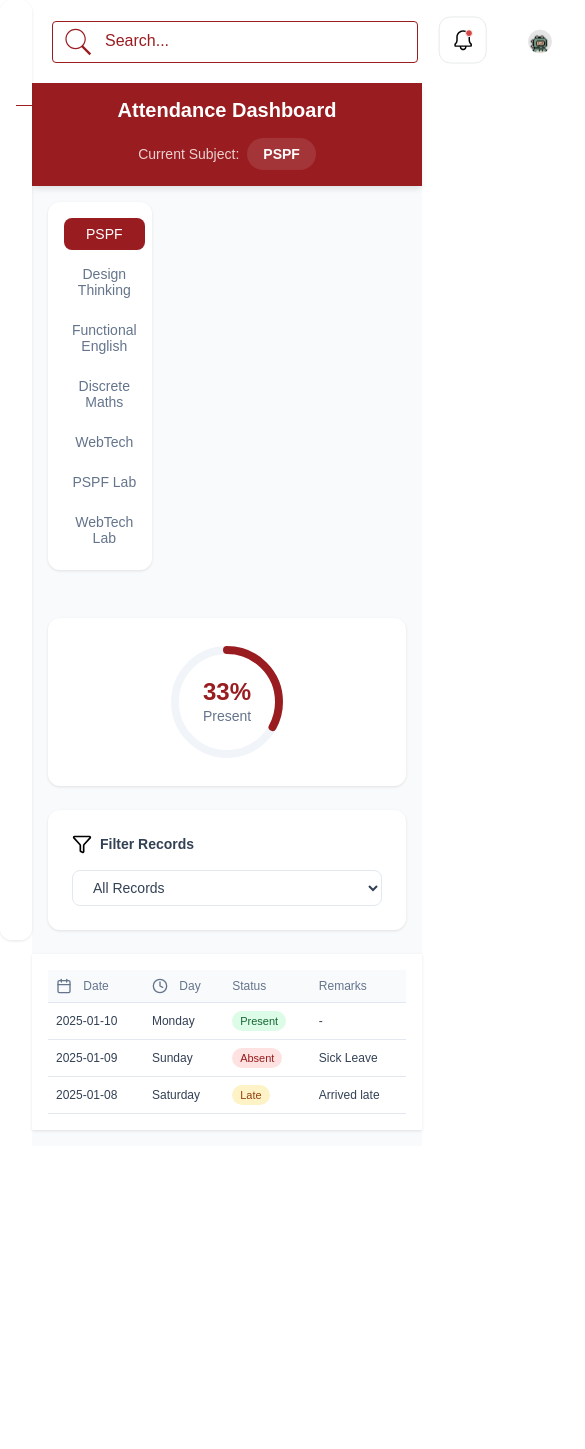
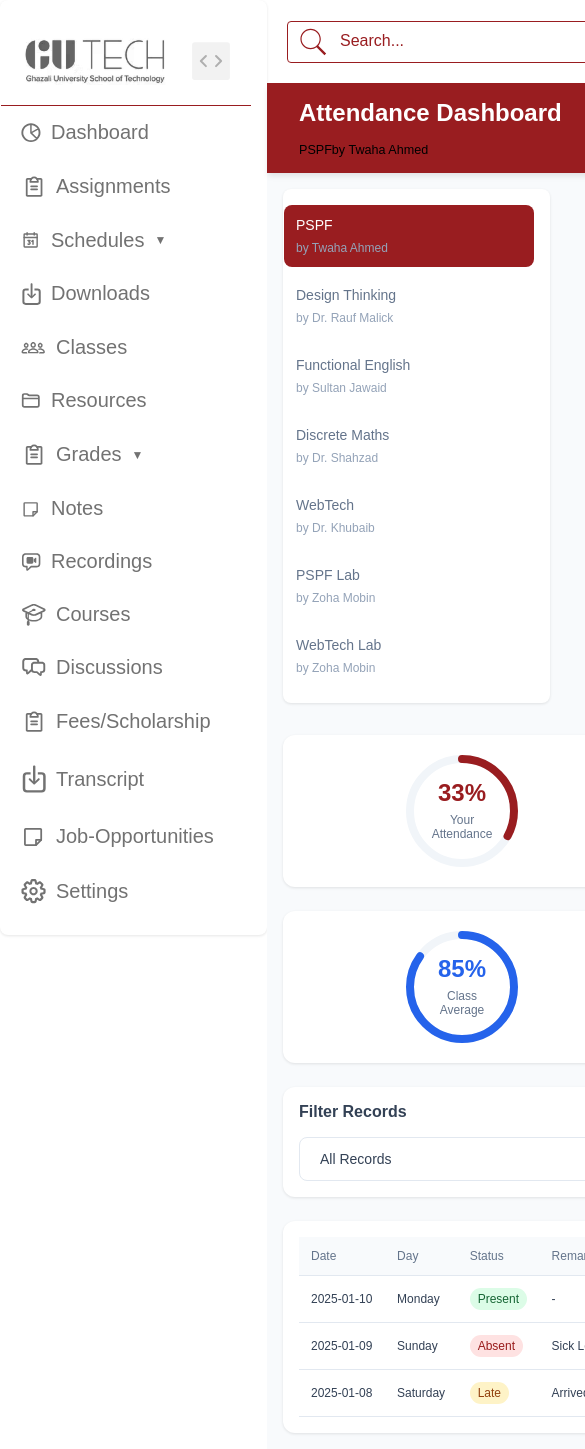
Before and after one commit to ZohaMobin/gutech-studentportal, a React (Create React App) app: page /Attendance in a window 390 px wide. Shown: the top 1449 px of the page, 585 px wide, since content can reach past the window. Before the commit the page ends 1146 px from the top, so only its background shows below. Built offline with nearby package versions, Linux system fonts and the light colour scheme.

Commit message:
changes 3

```diff
--- a/src/Pages/Attendance/Attendance.css
+++ b/src/Pages/Attendance/Attendance.css
@@ -26,22 +26,9 @@
 
 .subject-info {
   display: flex;
-  align-items: center;
-  gap: 0.5rem;
-}
-
-.subject-label {
-  color: rgba(255, 255, 255, 0.8);
-  font-size: 0.875rem;
-}
-
-.selected-subject {
-  color: white;
-  font-weight: 600;
-  font-size: 0.875rem;
-  background: rgba(255, 255, 255, 0.1);
-  padding: 0.5rem 1rem;
-  border-radius: 9999px;
+  align-items: flex-end;
+  flex-direction: column;
+  text-align: right;
 }
 
 .main-content {
@@ -49,7 +36,7 @@
   margin: 0 auto;
   padding: 2rem;
   display: grid;
-  grid-template-columns: 240px 1fr;
+  grid-template-columns: 280px 1fr;
   gap: 2rem;
 }
 
@@ -70,6 +57,8 @@
 .tab {
   text-align: left;
   padding: 0.75rem 1rem;
+  width: 100%;
+  max-width: none;
   border: none;
   background: transparent;
   color: #64748b;
@@ -77,6 +66,38 @@
   border-radius: 0.5rem;
   font-size: 0.875rem;
   transition: all 0.2s ease;
+  white-space: nowrap;
+  display: flex;  /* Changed to flex for better text alignment */
+  min-width: 200px;  /* Increased minimum width */
+  margin: 0;
+  box-sizing: border-box;
+  overflow: visible;  /* Ensures text isn't cut off */
+}
+
+.tabs-container {
+  width: 250px;  /* Fixed width for the container */
+  min-width: 250px;  /* Ensures minimum width */
+  flex-shrink: 0;
+  padding: 0.5rem;
+  box-sizing: border-box;
+  overflow: visible;  /* Prevents content from being cut */
+}
+
+/* If the tabs are in a sidebar, add this */
+.sidebar {
+  min-width: 250px;
+  width: 250px;
+  flex-shrink: 0;
+  overflow: visible;
+  padding-left: 1px;
+}
+
+/* For the text inside the tab */
+.tab-text {
+  white-space: nowrap;
+  overflow: visible;
+  text-overflow: clip;
+  width: 100%;
 }
 
 .tab:hover {
@@ -90,6 +111,19 @@
   font-weight: 500;
 }
 
+.subject-name {
+  font-size: 0.875rem;
+  font-weight: 500;
+  margin-bottom: 0.5rem;
+  display: block;
+}
+
+.professor-name {
+  font-size: 0.75rem;
+  color: #94a3b8;
+  display: block;
+}
+
 .content-area {
   display: flex;
   flex-direction: column;
@@ -98,7 +132,7 @@
 
 .stats-cards {
   display: grid;
-  grid-template-columns: repeat(auto-fit, minmax(200px, 1fr));
+  grid-template-columns: repeat(2, minmax(200px, 1fr));
   gap: 1.5rem;
 }
 
@@ -135,6 +169,10 @@
   transition: stroke-dashoffset 0.5s ease;
 }
 
+.circle-progress.class-average {
+  stroke: #2563eb;
+}
+
 .circle-content {
   position: absolute;
   top: 50%;
@@ -151,11 +189,16 @@
   line-height: 1;
 }
 
+.stat-card:nth-child(2) .percentage {
+  color: #2563eb;
+}
+
 .label {
   display: block;
-  font-size: 0.875rem;
+  font-size: 0.75rem;
   color: #64748b;
-  margin-top: 0.25rem;
+  margin-top: 0.5rem;
+  font-weight: 500;
 }
 
 .filter-container {
@@ -166,9 +209,6 @@
 }
 
 .filter-header {
-  display: flex;
-  align-items: center;
-  gap: 0.5rem;
   margin-bottom: 1rem;
 }
 
@@ -186,19 +226,21 @@
 
 .filter-select,
 .filter-input {
-  padding: 0.5rem 1rem;
+  padding: 0.75rem 1rem;
   border: 1px solid #e2e8f0;
   border-radius: 0.5rem;
   font-size: 0.875rem;
   color: #334155;
   background: white;
   outline: none;
-  transition: border-color 0.2s ease;
+  transition: all 0.2s ease;
+  min-width: 150px;
 }
 
 .filter-select:focus,
 .filter-input:focus {
   border-color: #991D20;
+  box-shadow: 0 0 0 2px rgba(153, 29, 32, 0.1);
 }
 
 .table-container {
@@ -219,14 +261,9 @@
   color: #64748b;
   font-weight: 500;
   font-size: 0.875rem;
-  padding: 0.75rem 1rem;
+  padding: 1rem;
   text-align: left;
   border-bottom: 1px solid #e2e8f0;
-}
-
-.attendance-table th svg {
-  vertical-align: -4px;
-  margin-right: 0.5rem;
 }
 
 .attendance-table td {
@@ -238,7 +275,7 @@
 
 .status-badge {
   display: inline-block;
-  padding: 0.25rem 0.75rem;
+  padding: 0.375rem 0.75rem;
   border-radius: 9999px;
   font-size: 0.75rem;
   font-weight: 500;
@@ -259,21 +296,19 @@
   color: #92400e;
 }
 
-/* Responsive Design */
+/* Responsive Styles */
 @media (max-width: 1024px) {
   .main-content {
-    grid-template-columns: 200px 1fr;
+    grid-template-columns: 240px 1fr;
     padding: 1.5rem;
   }
 
   .header-content {
-    flex-direction: column;
-    gap: 1rem;
-    text-align: center;
+    padding: 0 1rem;
   }
 
-  .subject-info {
-    justify-content: center;
+  .stats-cards {
+    grid-template-columns: 1fr;
   }
 }
 
@@ -286,8 +321,49 @@
     padding: 1rem;
   }
 
+  .header-content {
+    flex-direction: column;
+    align-items: flex-start;
+    gap: 1rem;
+  }
+
+  .subject-info {
+    align-items: flex-start;
+    text-align: left;
+  }
+
   .filter-controls {
     flex-direction: column;
+  }
+
+  .sidebar {
+    border-radius: 0.5rem;
+  }
+
+  .tab {
+    padding: 0.75rem;
+  }
+}
+
+@media (max-width: 480px) {
+  .main-content {
+    padding: 1rem;
+  }
+
+  .filter-container,
+  .table-container,
+  .stat-card {
+    padding: 1rem;
+  }
+
+  .attendance-table th,
+  .attendance-table td {
+    padding: 0.75rem;
+    font-size: 0.75rem;
+  }
+
+  .status-badge {
+    padding: 0.25rem 0.5rem;
   }
 
   .circle-wrapper {
@@ -298,67 +374,9 @@
   .percentage {
     font-size: 1.5rem;
   }
-
-  .attendance-table th,
-  .attendance-table td {
-    padding: 0.75rem;
-  }
-
-  .sidebar {
-    position: sticky;
-    top: 0;
-    z-index: 10;
-    margin-bottom: 1rem;
-  }
-
-  .subject-tabs {
-    display: grid;
-    grid-template-columns: repeat(auto-fit, minmax(150px, 1fr));
-    gap: 0.5rem;
-  }
-
-  .tab {
-    text-align: center;
-    padding: 0.5rem;
-  }
 }
 
-@media (max-width: 480px) {
-  .main-content {
-    padding: 1rem;
-  }
-
-  .header h1 {
-    font-size: 1.25rem;
-  }
-
-  .filter-header h3 {
-    font-size: 0.875rem;
-  }
-
-  .table-container {
-    padding: 1rem;
-    margin: 0 -1rem;
-    border-radius: 0;
-  }
-
-  .attendance-table th,
-  .attendance-table td {
-    padding: 0.5rem;
-    font-size: 0.75rem;
-  }
-
-  .status-badge {
-    padding: 0.25rem 0.5rem;
-    font-size: 0.6875rem;
-  }
-
-  .subject-tabs {
-    grid-template-columns: 1fr;
-  }
-}
-
-/* Smooth Transitions */
+/* Smooth Animations */
 .tab,
 .filter-select,
 .filter-input,
@@ -367,20 +385,12 @@
 }
 
 /* Focus States */
-.tab:focus,
-.filter-select:focus,
-.filter-input:focus {
+.tab:focus-visible {
   outline: 2px solid rgba(153, 29, 32, 0.5);
   outline-offset: 2px;
 }
 
 /* Hover States */
-.filter-select:hover,
-.filter-input:hover {
-  border-color: #cbd5e1;
-}
-
-/* Table Hover Effect */
 .attendance-table tbody tr:hover {
   background-color: #f8fafc;
 }
--- a/src/Pages/Attendance/Attendance.js
+++ b/src/Pages/Attendance/Attendance.js
@@ -1,50 +1,83 @@
 import React, { useState, useEffect } from "react";
-import { Calendar, Filter, Clock } from "lucide-react";
-import "./Attendance.css";
-
+import "./Attendance.css"
 const Attendance = () => {
   const subjects = {
-    PSPF: [
+    "PSPF": {
+      name: "PSPF",
+      professor: "by Twaha Ahmed",
+      data: [
         { date: "2025-01-10", day: "Monday", status: "Present", remarks: "-" },
         { date: "2025-01-09", day: "Sunday", status: "Absent", remarks: "Sick Leave" },
         { date: "2025-01-08", day: "Saturday", status: "Late", remarks: "Arrived late" },
       ],
-    "Design Thinking": [
+      classAverage: 85
+    },
+    "Design Thinking": {
+      name: "Design Thinking",
+      professor: "by Dr. Rauf Malick",
+      data: [
         { date: "2025-01-10", day: "Monday", status: "Present", remarks: "-" },
         { date: "2025-01-09", day: "Sunday", status: "Late", remarks: "Arrived late" },
         { date: "2025-01-08", day: "Saturday", status: "Absent", remarks: "Sick Leave" },
       ],
-    "Functional English": [
+      classAverage: 88
+    },
+    "Functional English": {
+      name: "Functional English",
+      professor: "by Sultan Jawaid",
+      data: [
         { date: "2025-01-11", day: "Tuesday", status: "Present", remarks: "-" },
         { date: "2025-01-10", day: "Monday", status: "Absent", remarks: "Sick Leave" },
         { date: "2025-01-09", day: "Sunday", status: "Late", remarks: "Arrived late" },
       ],
-    "Discrete Maths": [
+      classAverage: 82
+    },
+    "Discrete Maths": {
+      name: "Discrete Maths",
+      professor: "by Dr. Shahzad",
+      data: [
         { date: "2025-01-11", day: "Tuesday", status: "Present", remarks: "-" },
         { date: "2025-01-10", day: "Monday", status: "Late", remarks: "Arrived late" },
         { date: "2025-01-09", day: "Sunday", status: "Absent", remarks: "Sick Leave" },
       ],
-    WebTech: [
+      classAverage: 79
+    },
+    "WebTech": {
+      name: "WebTech",
+      professor: "by Dr. Khubaib",
+      data: [
         { date: "2025-01-12", day: "Wednesday", status: "Present", remarks: "-" },
         { date: "2025-01-11", day: "Tuesday", status: "Late", remarks: "Arrived late" },
         { date: "2025-01-10", day: "Monday", status: "Absent", remarks: "Sick Leave" },
       ],
-    "PSPF Lab": [
+      classAverage: 86
+    },
+    "PSPF Lab": {
+      name: "PSPF Lab",
+      professor: "by Zoha Mobin",
+      data: [
         { date: "2025-01-13", day: "Thursday", status: "Present", remarks: "-" },
         { date: "2025-01-12", day: "Wednesday", status: "Late", remarks: "Arrived late" },
         { date: "2025-01-11", day: "Tuesday", status: "Absent", remarks: "Sick Leave" },
       ],
-    "WebTech Lab": [
+      classAverage: 90
+    },
+    "WebTech Lab": {
+      name: "WebTech Lab",
+      professor: "by Zoha Mobin",
+      data: [
         { date: "2025-01-14", day: "Friday", status: "Present", remarks: "-" },
         { date: "2025-01-13", day: "Thursday", status: "Late", remarks: "Arrived late" },
         { date: "2025-01-12", day: "Wednesday", status: "Absent", remarks: "Sick Leave" },
       ],
+      classAverage: 88
+    }
   };
 
   const [selectedSubject, setSelectedSubject] = useState("PSPF");
   const [filterDate, setFilterDate] = useState("");
   const [filterType, setFilterType] = useState("all");
-  const [filteredAttendance, setFilteredAttendance] = useState(subjects[selectedSubject]);
+  const [filteredAttendance, setFilteredAttendance] = useState(subjects[selectedSubject].data);
   const [percentage, setPercentage] = useState(0);
 
   const calculatePercentage = (subjectData) => {
@@ -54,7 +87,7 @@ const Attendance = () => {
   };
 
   useEffect(() => {
-    let filtered = subjects[selectedSubject];
+    let filtered = subjects[selectedSubject].data;
 
     if (filterType === "date" && filterDate) {
       filtered = filtered.filter((item) => item.date === filterDate);
@@ -84,8 +117,10 @@ const Attendance = () => {
         <div className="header-content">
           <h1>Attendance Dashboard</h1>
           <div className="subject-info">
-            <span className="subject-label">Current Subject:</span>
-            <span className="selected-subject">{selectedSubject}</span>
+            <div className="flex flex-col items-end">
+              <span className="text-white font-semibold">{subjects[selectedSubject].name}</span>
+              <span className="text-gray-200 text-sm mt-1">{subjects[selectedSubject].professor}</span>
+            </div>
           </div>
         </div>
       </header>
@@ -93,13 +128,16 @@ const Attendance = () => {
       <div className="main-content">
         <div className="sidebar">
           <nav className="subject-tabs">
-            {Object.keys(subjects).map((subject) => (
+            {Object.entries(subjects).map(([key, subject]) => (
               <button
-                key={subject}
-                className={`tab ${selectedSubject === subject ? "active" : ""}`}
-                onClick={() => setSelectedSubject(subject)}
+                key={key}
+                className={`tab ${selectedSubject === key ? "active" : ""}`}
+                onClick={() => setSelectedSubject(key)}
               >
-                {subject}
+                <div className="flex flex-col items-start w-full">
+                  <span className="subject-name">{subject.name}</span>
+                  <span className="professor-name">{subject.professor}</span>
+                </div>
               </button>
             ))}
           </nav>
@@ -123,7 +161,28 @@ const Attendance = () => {
                 </svg>
                 <div className="circle-content">
                   <span className="percentage">{percentage}%</span>
-                  <span className="label">Present</span>
+                  <span className="label">Your Attendance</span>
+                </div>
+              </div>
+            </div>
+
+            <div className="stat-card attendance-circle">
+              <div className="circle-wrapper">
+                <svg viewBox="0 0 150 150">
+                  <circle cx="75" cy="75" r="65" className="circle-bg" />
+                  <circle
+                    cx="75"
+                    cy="75"
+                    r="65"
+                    className="circle-progress class-average"
+                    style={{
+                      strokeDashoffset: `${408 - (408 * subjects[selectedSubject].classAverage) / 100}px`,
+                    }}
+                  />
+                </svg>
+                <div className="circle-content">
+                  <span className="percentage">{subjects[selectedSubject].classAverage}%</span>
+                  <span className="label">Class Average</span>
                 </div>
               </div>
             </div>
@@ -131,7 +190,6 @@ const Attendance = () => {
 
           <div className="filter-container">
             <div className="filter-header">
-              <Filter size={20} />
               <h3>Filter Records</h3>
             </div>
             <div className="filter-controls">
@@ -161,12 +219,8 @@ const Attendance = () => {
             <table className="attendance-table">
               <thead>
                 <tr>
-                  <th>
-                    <Calendar size={16} /> Date
-                  </th>
-                  <th>
-                    <Clock size={16} /> Day
-                  </th>
+                  <th>Date</th>
+                  <th>Day</th>
                   <th>Status</th>
                   <th>Remarks</th>
                 </tr>
```
Lines whose indentation alone changed are shown as unchanged.
